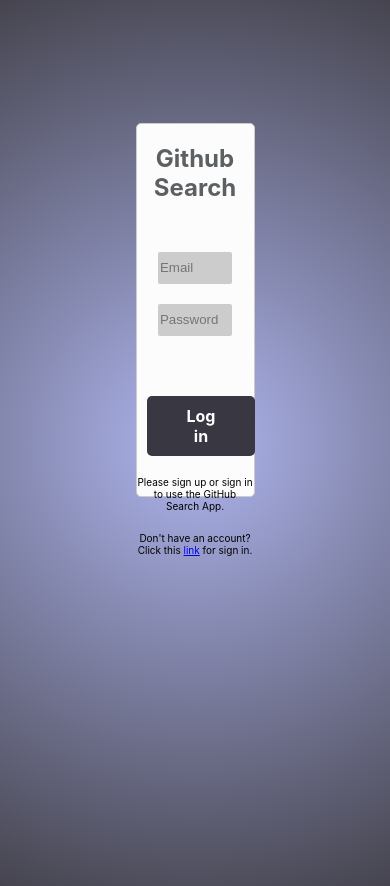
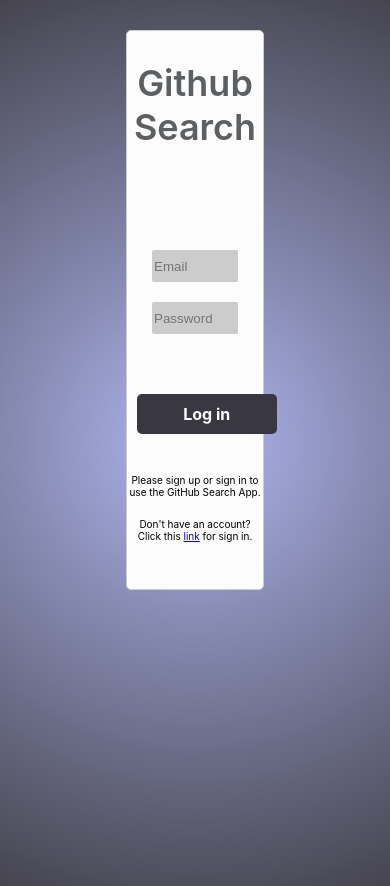
Before and after one commit to TamasMezo/github_search, a React (Create React App) app: page / in a window 390 px wide. Built offline with nearby package versions, Linux system fonts and the light colour scheme.

Commit message:
some style changes

```diff
--- a/src/components/Button/Button.css
+++ b/src/components/Button/Button.css
@@ -9,6 +9,7 @@
   padding: 10px;
   margin: 10px;
   font-weight: bold;
+  min-width: 140px;
 }
 
 .Button:first-of-type {
--- a/src/components/Form/Form.css
+++ b/src/components/Form/Form.css
@@ -1,13 +1,23 @@
 .card {
   background-color: #fcfcfc;
-  height: 60%;
+  height: 70%;
   border: 1px solid #ccc;
   border-radius: 5px;
-  width: 30%;
+  width: 25%;
+}
+
+.card-title {
+  height: 25%;
 }
 
 .card h2 {
   color: #5d6063;
+  font-size: 36px;
+  font-weight: 600;
+}
+
+.form-container {
+  height: 40%;
 }
 
 .input-container {
@@ -15,7 +25,6 @@
   flex-direction: column;
   align-items: center;
   margin: 40px 0px;
-  height: 40%;
   justify-content: center;
 }
 
@@ -44,3 +53,10 @@
   color: red;
   font-size: 8px;
 }
+
+@media (max-width: 1050px) {
+  .card {
+    width: 35%;
+    height: 90%;
+  }
+}
--- a/src/components/Form/Form.js
+++ b/src/components/Form/Form.js
@@ -5,10 +5,10 @@
 const form = props => {
   return (
     <div className="card">
-      <div>
+      <div className="card-title">
         <h2>Github Search</h2>
       </div>
-      <div>
+      <div className="form-container">
         <form className="input-container" action="">
           <input
             type="text"
```
